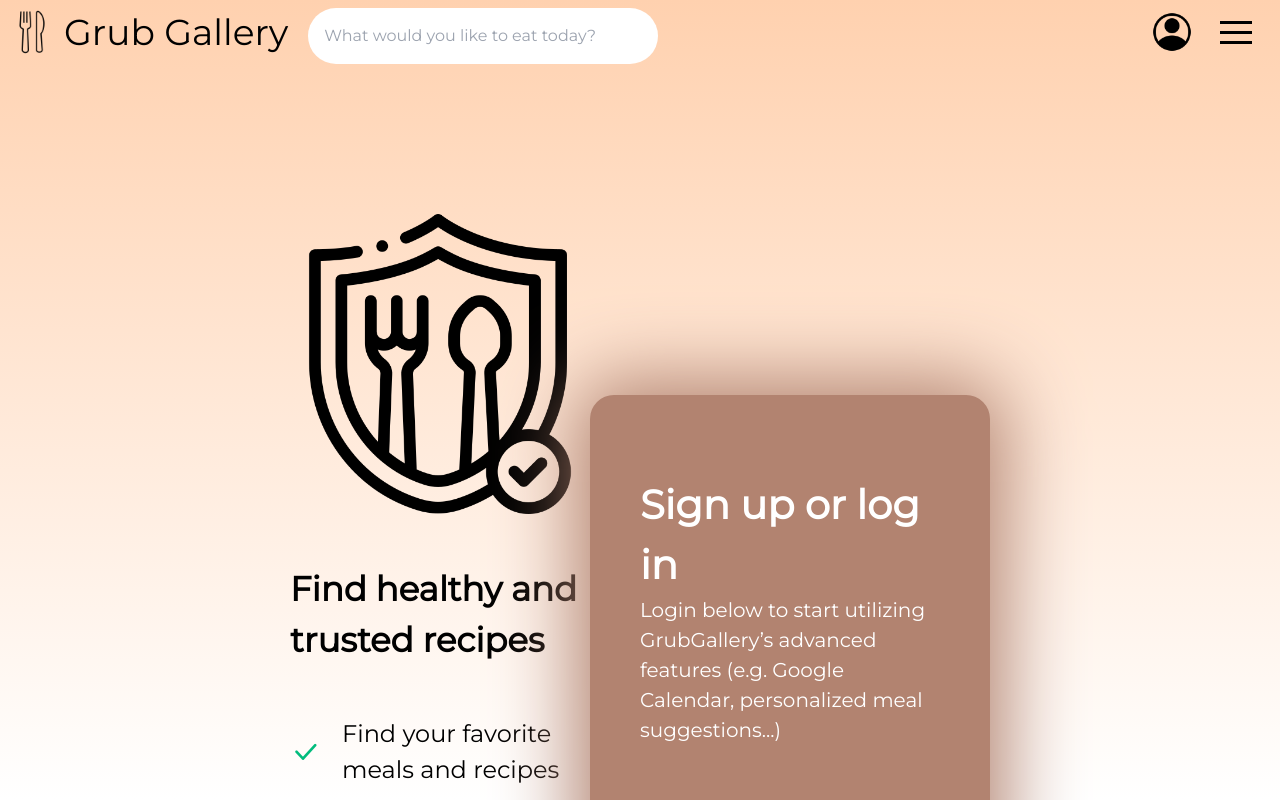
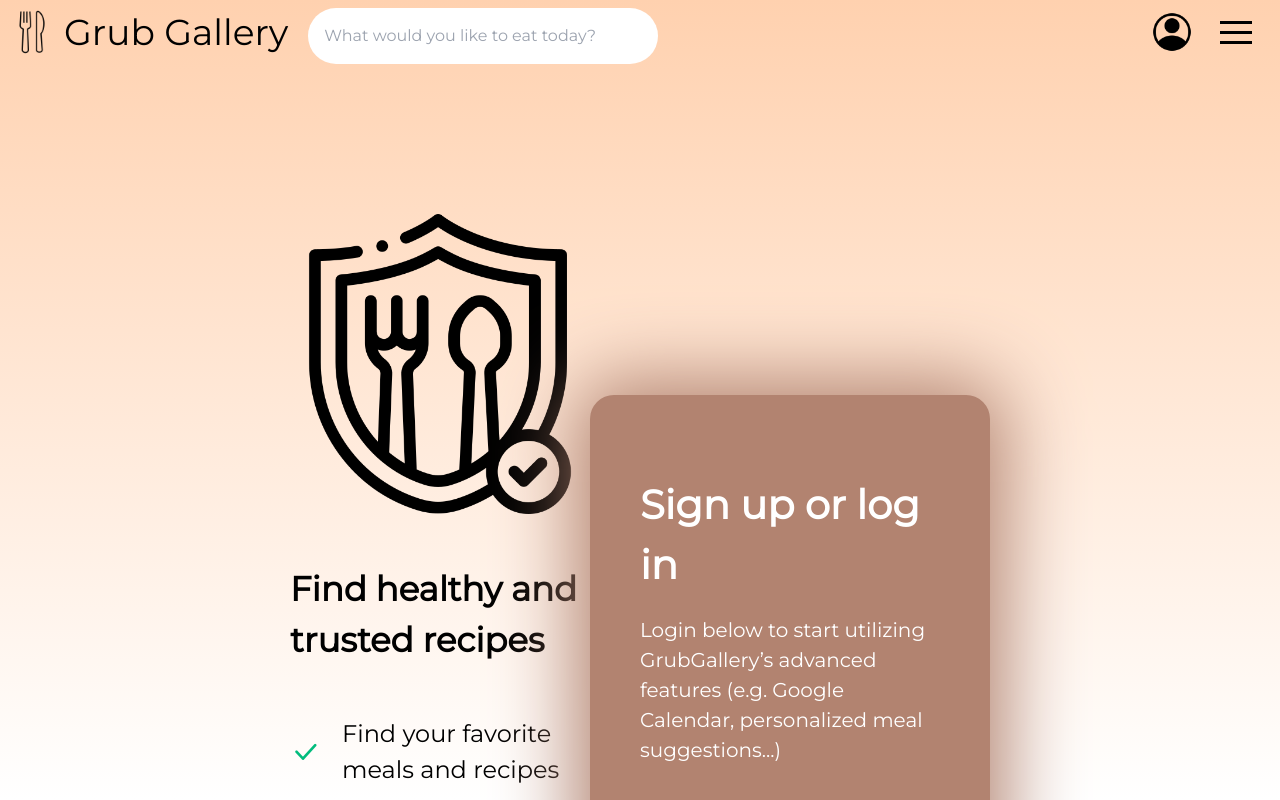
Before and after one commit to MatthewHilliard/Grub-Gallery, a React (Vite) app in the folder code/client/: page /login in a window 1280 px wide. Shown: the top 800 px of the page. Built offline with nearby package versions, Linux system fonts and the light colour scheme; a web font is replaced by a local one.

Commit message:
added styling to login button (needed to edit the renderButton function

```diff
--- a/code/client/src/components/Login.jsx
+++ b/code/client/src/components/Login.jsx
@@ -26,7 +26,7 @@ function Login({ user, setUser, isAuthenticated, setIsAuthenticated }) {
                 // Creates a sign in with Google button, with the button being placed within the "signInDiv" container
                 google.accounts.id.renderButton(
                     document.getElementById("signInDiv"),
-                    { theme: "outline", size: "large" }
+                    { theme: "outline", size: "large", shape: "pill" }
                 )
 
                 //prompts user and asks if they want to log in with previously used accounts
@@ -134,7 +134,7 @@ function Login({ user, setUser, isAuthenticated, setIsAuthenticated }) {
                     </button>
                     :
                     <div className='flex flex-col gap-[50px] text-white'>
-                        <div className='mt-[80px] ml-[50px] mr-[50px]'>
+                        <div className='flex flex-col gap-[20px] mt-[80px] ml-[50px] mr-[50px]'>
                             <h1 className="text-[40px] font-semibold">Sign up or log in</h1>
                             <p className="text-[20px]">Login below to start utilizing GrubGallery’s advanced features (e.g. Google Calendar, personalized meal suggestions...)</p>
                         </div>
```
